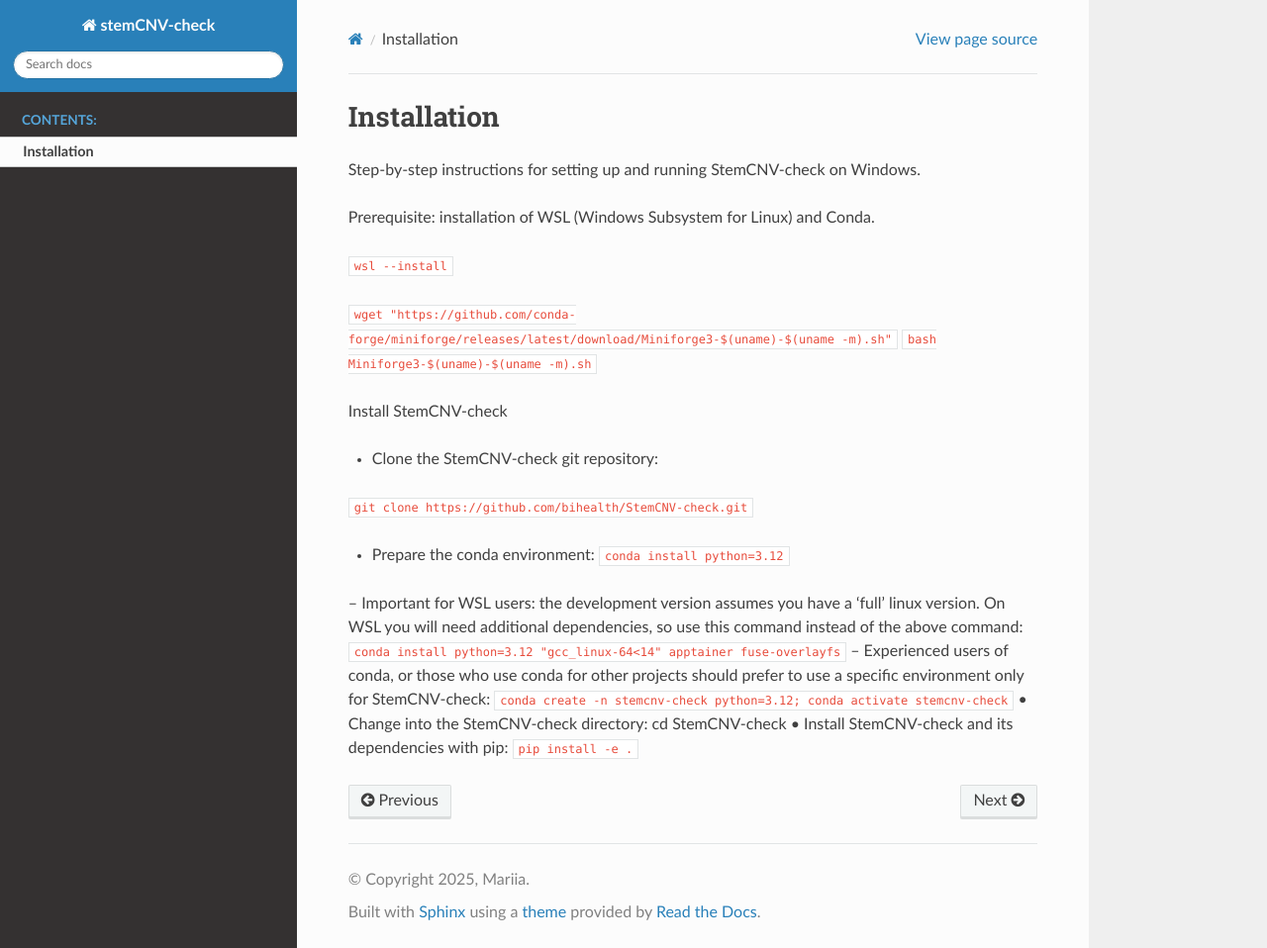
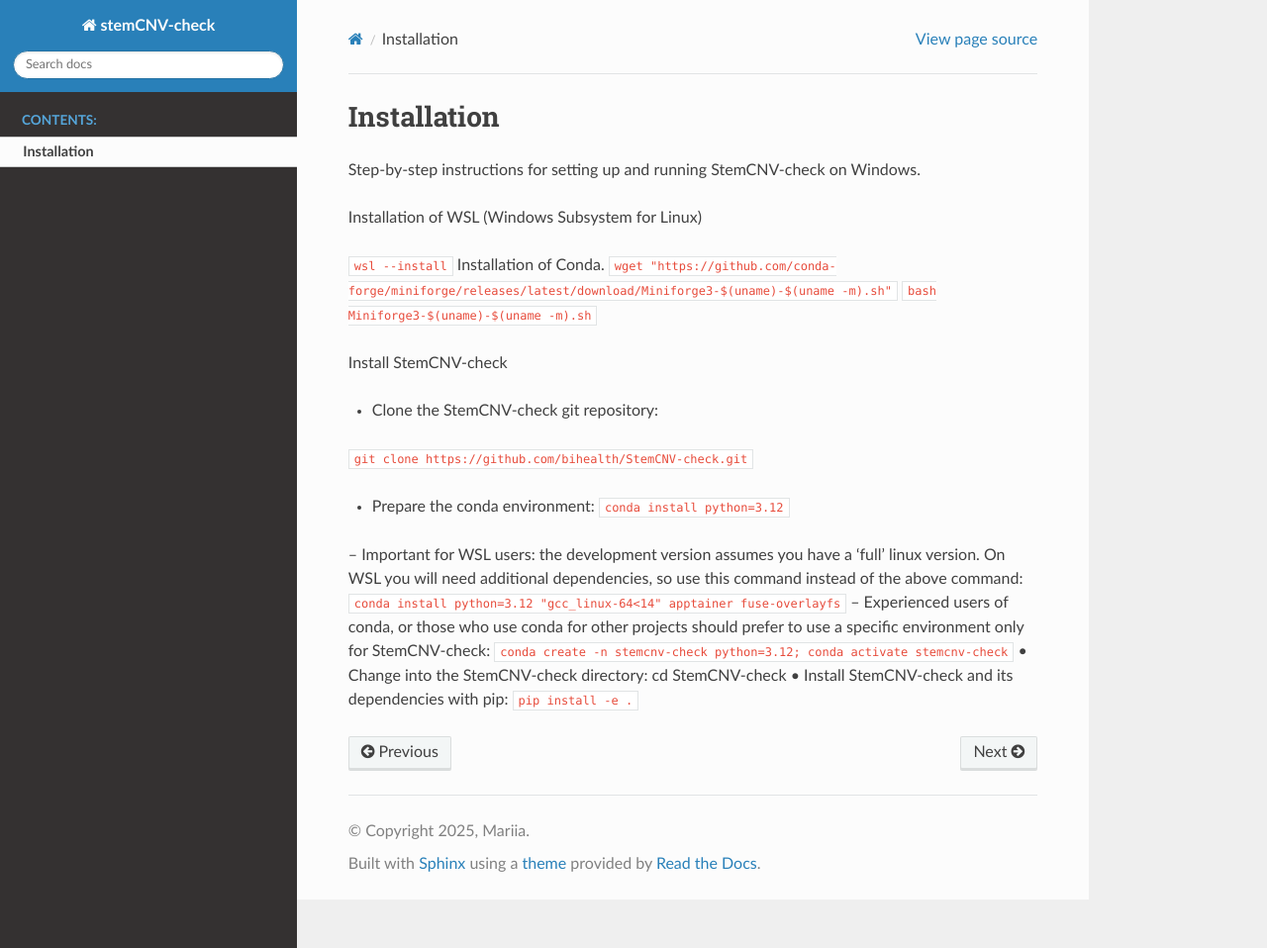
Before and after one commit to icalledmyselfmoon/stemCNV_check_Read_the_docs, a Sphinx documentation site: the page built from source/installation.rst, in a window 1280 px wide and 958 px high. Shown: the whole window at 99% size. Built offline with Sphinx 7.4.7 and the Read the Docs theme 3.1.0, drawn with Linux system fonts in a browser that asks for light colours.

Commit message:
Update installation.rst

```diff
--- a/source/installation.rst
+++ b/source/installation.rst
@@ -3,10 +3,10 @@
 
 Step-by-step instructions for setting up and running StemCNV-check on Windows.
 
-Prerequisite: installation of WSL (Windows Subsystem for Linux) and Conda.
+Installation of WSL (Windows Subsystem for Linux)
 
 ``wsl --install``
-
+Installation of Conda.
 ``wget "https://github.com/conda-forge/miniforge/releases/latest/download/Miniforge3-$(uname)-$(uname -m).sh"``
 ``bash Miniforge3-$(uname)-$(uname -m).sh``
 
@@ -14,7 +14,6 @@
 Install StemCNV-check
 
 • Clone the StemCNV-check git repository:
-
 ``git clone https://github.com/bihealth/StemCNV-check.git``
 
 • Prepare the conda environment: ``conda install python=3.12``
```
